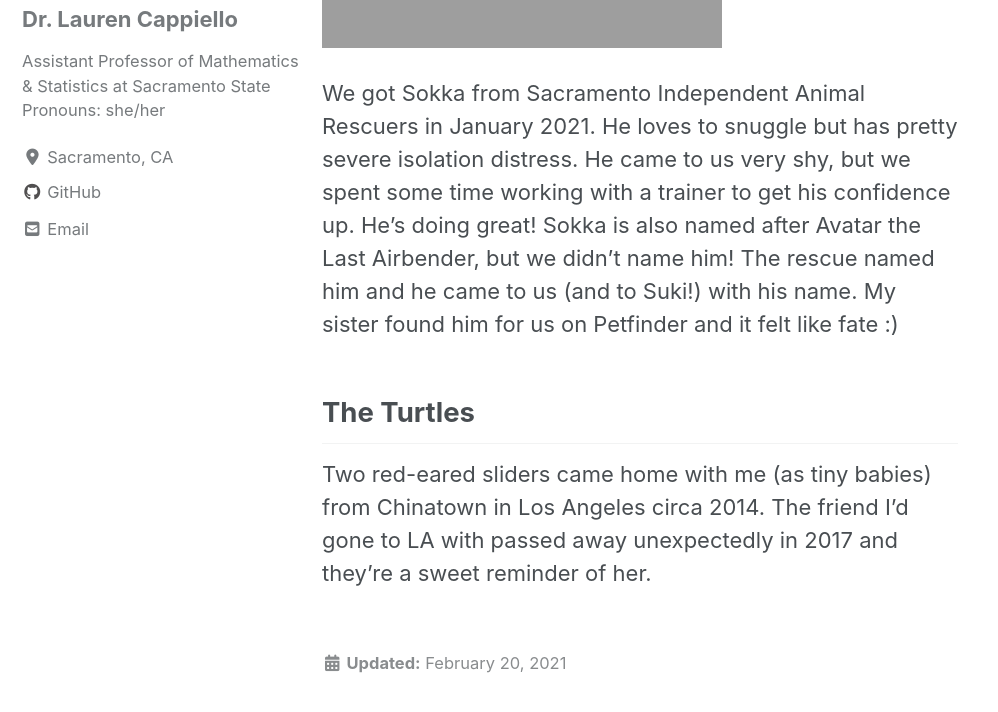
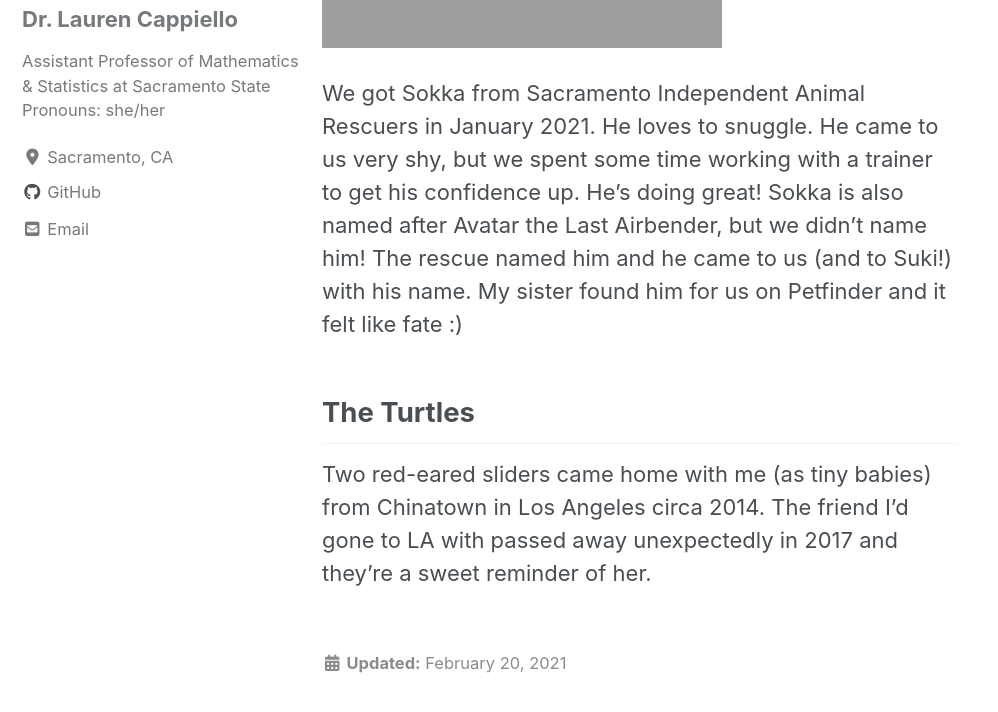
Before and after one commit to lgpcappiello/lgpcappiello.github.io, a Jekyll site: the page built from _posts/2021-02-20-Meet-the-Rescues.md, in a window 1280 px wide and 900 px high, scrolled down 4634 px, cut to the strip 180-892 px from the top of the window. Shown: the whole strip, without its empty margins (0-998 px from the left). Built offline with Jekyll 4.4.1, drawn with Linux system fonts in a browser that asks for light colours; cached includes are drawn as plain includes; nearby versions of some CDN libraries.

Commit message:
Update 2021-02-20-Meet-the-Rescues.md

```diff
--- a/_posts/2021-02-20-Meet-the-Rescues.md
+++ b/_posts/2021-02-20-Meet-the-Rescues.md
@@ -22,7 +22,7 @@ We rescued Suki after moving to Sacramento in summer 2020. I found her on Craigs
 
 <img src="http://lgpcappiello.github.io/images/IMG-9041.jpg" alt="Sokka in the sunshine" height="400"> <img src="http://lgpcappiello.github.io/images/IMG-9057.jpg" alt="Sokka being a goober" height="400"> <img src="https://lgpcappiello.github.io/images/IMG_9511.JPG" alt="Sokka napping on my pillow after shoving all of the blankets aside" height="400">
 
-We got Sokka from Sacramento Independent Animal Rescuers in January 2021. He loves to snuggle but has pretty severe isolation distress. He came to us very shy, but we spent some time working with a trainer to get his confidence up. He's doing great! Sokka is also named after Avatar the Last Airbender, but we didn't name him! The rescue named him and he came to us (and to Suki!) with his name. My sister found him for us on Petfinder and it felt like fate :)
+We got Sokka from Sacramento Independent Animal Rescuers in January 2021. He loves to snuggle. He came to us very shy, but we spent some time working with a trainer to get his confidence up. He's doing great! Sokka is also named after Avatar the Last Airbender, but we didn't name him! The rescue named him and he came to us (and to Suki!) with his name. My sister found him for us on Petfinder and it felt like fate :)
 
 ## The Turtles
 
```
